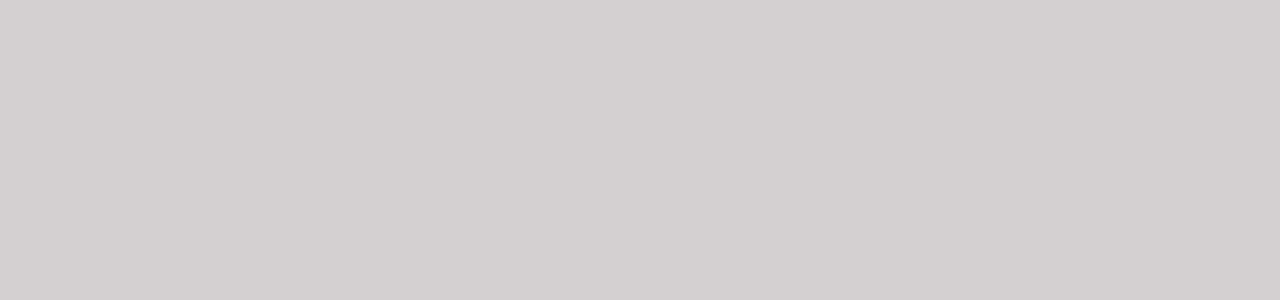
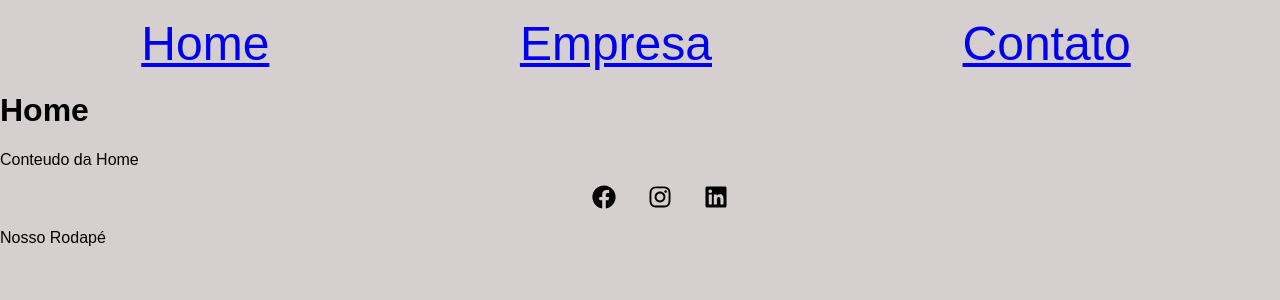
Before and after one commit to dinei84/Gerenciador, a React (Create React App) app in the folder gerenciador/: page / in a window 1280 px wide. Shown: the top 300 px of the page. Built offline with nearby package versions, Linux system fonts and the light colour scheme.

Commit message:
Ultimos Exercicios

```diff
--- a/gerenciador/package.json
+++ b/gerenciador/package.json
@@ -8,6 +8,8 @@
     "@testing-library/user-event": "^13.5.0",
     "react": "^18.3.1",
     "react-dom": "^18.3.1",
+    "react-icons": "^5.2.1",
+    "react-router-dom": "^6.23.1",
     "react-scripts": "5.0.1",
     "web-vitals": "^2.1.4"
   },
--- a/gerenciador/src/App.js
+++ b/gerenciador/src/App.js
@@ -1,12 +1,22 @@
-import "./App.css";
+import { BrowserRouter as Router, Routes, Route, Link } from 'react-router-dom';
+import Home from './pages/Home';
+import Empresa from './pages/Empresa';
+import Contato from './pages/Contato';
+import NavBar from './components/layout/NavBar';
+import Footer from './components/layout/Footer';
 
 
 function App() {
-
   return (
-    <div className="App">
-
-    </div>
+    <Router>
+      <NavBar />
+      <Routes>
+        <Route path='/' element={<Home />} />
+        <Route path='/empresa' element={<Empresa />} />
+        <Route path='/contato' element={<Contato />} />
+      </Routes>
+      <Footer />
+    </Router>
   );
 }
 
--- /dev/null
+++ b/gerenciador/src/components/layout/Footer.js
@@ -0,0 +1,26 @@
+import { FaFacebook, FaInstagram, FaLinkedin } from "react-icons/fa";
+import styles from './Footer.module.css'
+
+function Footer(){
+    return(
+        <footer>
+
+            <div>
+                <ul className={styles.social_list}>
+                    <li>
+                        <FaFacebook />
+                    </li>
+                    <li>
+                        <FaInstagram />
+                    </li>
+                    <li>
+                        <FaLinkedin />
+                    </li>
+                </ul>
+                <p>Nosso Rodapé</p>
+            </div>
+        </footer>
+    )
+}
+
+export default Footer
--- /dev/null
+++ b/gerenciador/src/components/layout/Footer.module.css
@@ -0,0 +1,19 @@
+.social_list{
+    display: flex;
+    justify-content: center;
+    align-items: center;
+    list-style: none;
+}
+
+.social_list li{
+    margin: 0 1em;
+}
+
+.social_list svg{
+    font-size: 1.5em;
+    cursor: pointer;
+}
+.social_list svg:hover{
+    font-size: 1.6em;
+    color: red;
+}
--- /dev/null
+++ b/gerenciador/src/components/layout/NavBar.js
@@ -0,0 +1,20 @@
+import { Link } from "react-router-dom"
+import styles from './NavBar.module.css';
+
+function NavBar(){
+  return(
+      <ul className={styles.list}>
+          <li className={styles.item}>
+              <Link to='/'>Home</Link>
+          </li>
+          <li className={styles.item}>
+              <Link to='/empresa'>Empresa</Link>
+          </li>
+          <li className={styles.item}>
+              <Link to='/contato'>Contato</Link>
+          </li>
+      </ul>
+  )
+}
+
+export default NavBar
--- /dev/null
+++ b/gerenciador/src/components/layout/NavBar.module.css
@@ -0,0 +1,20 @@
+.list{
+    display: flex;
+    list-style: none;
+    align-items: center;
+    justify-content: space-around;
+    text-decoration: none;
+
+
+}
+
+.item{
+    margin-right: 1em;
+    text-decoration: none;
+    font-size: 3em;
+
+}
+
+/* .item:homer{
+    color: blue;
+} */
--- /dev/null
+++ b/gerenciador/src/pages/Contato.js
@@ -0,0 +1,10 @@
+function Contato(){
+    return(
+        <div>
+            <h1>Contato</h1>
+            <p>Conteudo da Contato</p>
+        </div>
+    )
+}
+
+export default Contato
--- /dev/null
+++ b/gerenciador/src/pages/Empresa.js
@@ -0,0 +1,10 @@
+function Empresa(){
+    return(
+        <div>
+            <h1>Empresa</h1>
+            <p>Conteudo da Empresa</p>
+        </div>
+    )
+}
+
+export default Empresa
--- /dev/null
+++ b/gerenciador/src/pages/Home.js
@@ -0,0 +1,10 @@
+function Home(){
+    return(
+        <div>
+            <h1>Home</h1>
+            <p>Conteudo da Home</p>
+        </div>
+    )
+}
+
+export default Home
```
Also changed, not shown: 1 other file (tests, documents, lock files or other folders).
